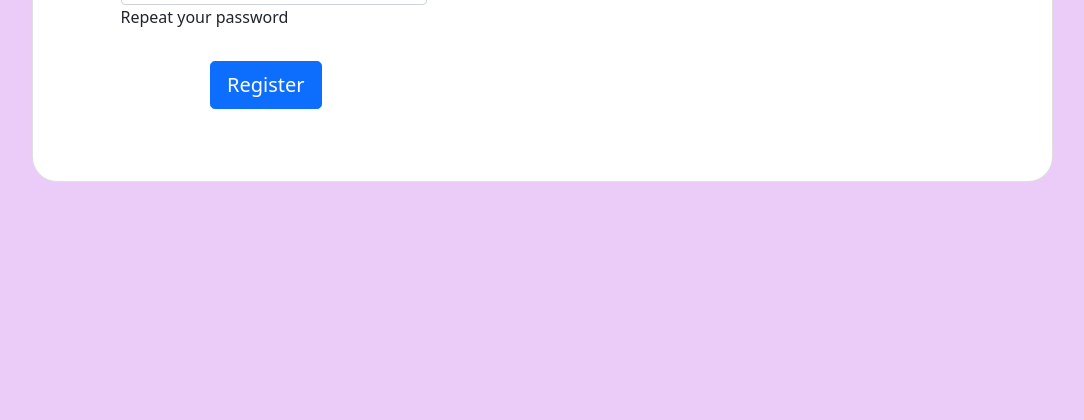
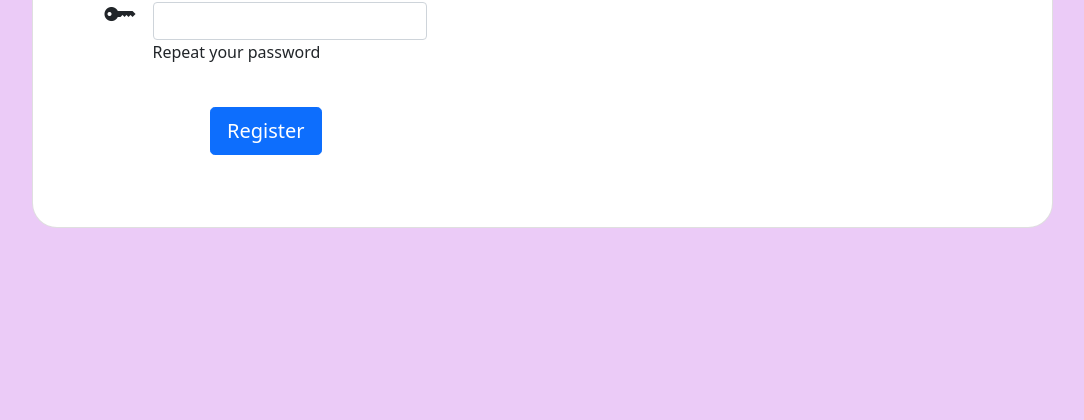
Before and after one commit to likithavenkatesh31/Lexicon_Gadgets, a Django app: page /signup in a window 1280 px wide. Shown: the part 637-1057 px from the top of the page, without its empty margins (98-1182 px from the left). Run offline with Django 4.2, Linux system fonts and the light colour scheme; some libraries are stand-ins or nearby versions.

Commit message:
adds icons to the form

```diff
--- a/lexicon_gadgets/templates/lexiconapp/signup.html
+++ b/lexicon_gadgets/templates/lexiconapp/signup.html
@@ -14,7 +14,7 @@
                 <form class="mx-1 mx-md-4" action="/signup" method="post">
                   {% csrf_token %}
                   <div class="d-flex flex-row align-items-center mb-4">
-                    <i class="fas fa-user fa-lg me-3 fa-fw"></i>
+                    <i class="bi bi-person-fill me-2" style="font-size: 2rem; margin-bottom: 45px;"></i>
                     <div class="form-outline flex-fill mb-0">
                       <input
                         type="text"
@@ -29,7 +29,7 @@
                   </div>
 
                   <div class="d-flex flex-row align-items-center mb-4">
-                    <i class="fas fa-envelope fa-lg me-3 fa-fw"></i>
+                    <i class="bi bi-envelope-fill me-3" style="font-size: 2rem; margin-bottom: 45px;"></i>
                     <div class="form-outline flex-fill mb-0">
                       <input
                         type="email"
@@ -43,7 +43,7 @@
                   </div>
 
                   <div class="d-flex flex-row align-items-center mb-4">
-                    <i class="fas fa-lock fa-lg me-3 fa-fw"></i>
+                    <i class="bi bi-lock-fill me-3" style="font-size: 2rem; margin-bottom: 45px;"></i>
                     <div class="form-outline flex-fill mb-0">
                       <input
                         type="password"
@@ -57,7 +57,7 @@
                   </div>
 
                   <div class="d-flex flex-row align-items-center mb-4">
-                    <i class="fas fa-key fa-lg me-3 fa-fw"></i>
+                    <i class="bi bi-key-fill me-3"  style="font-size: 2rem; margin-bottom: 45px;"></i>
                     <div class="form-outline flex-fill mb-0">
                       <input
                         type="password"
```
Also changed, not shown: lexicon_gadgets/db.sqlite3.
